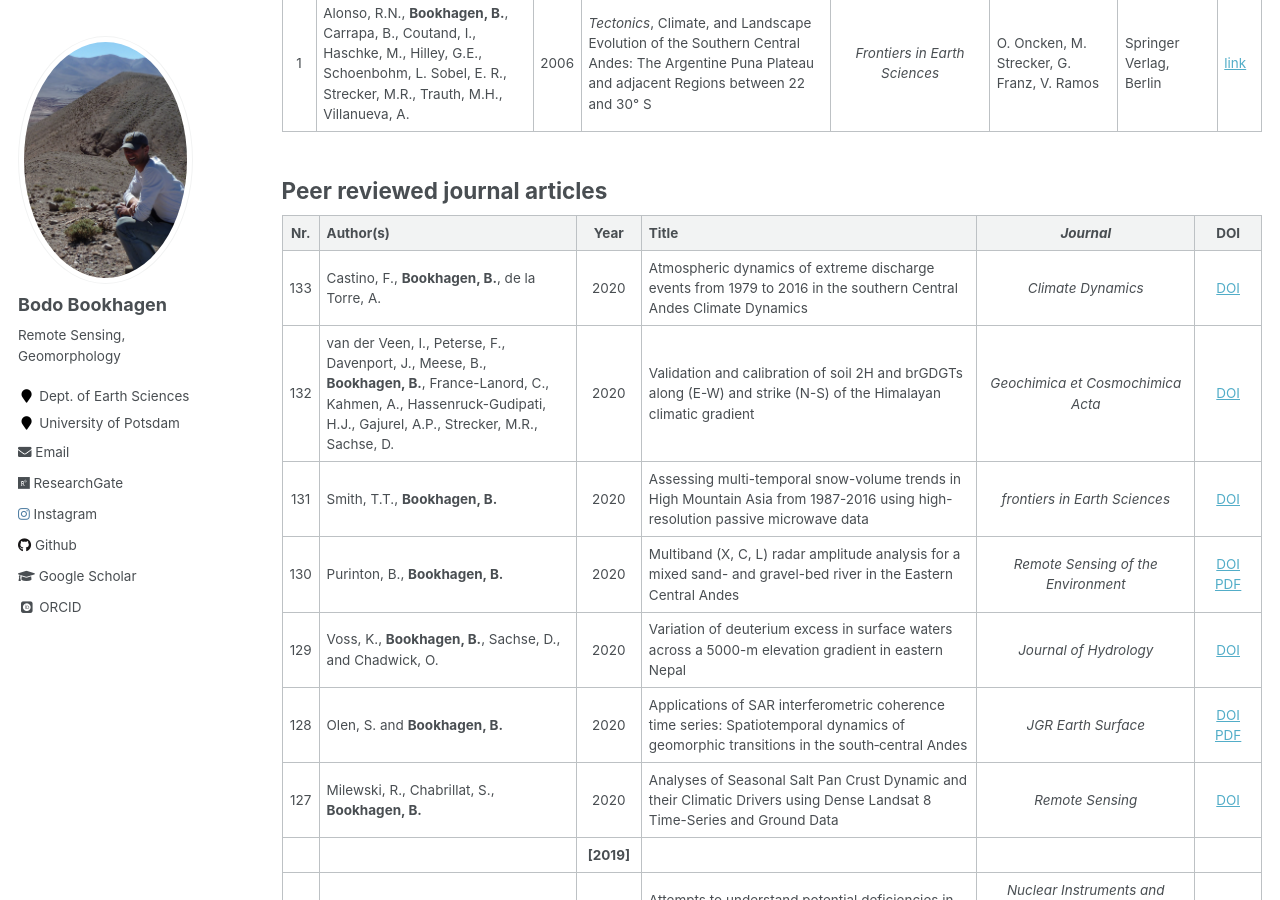
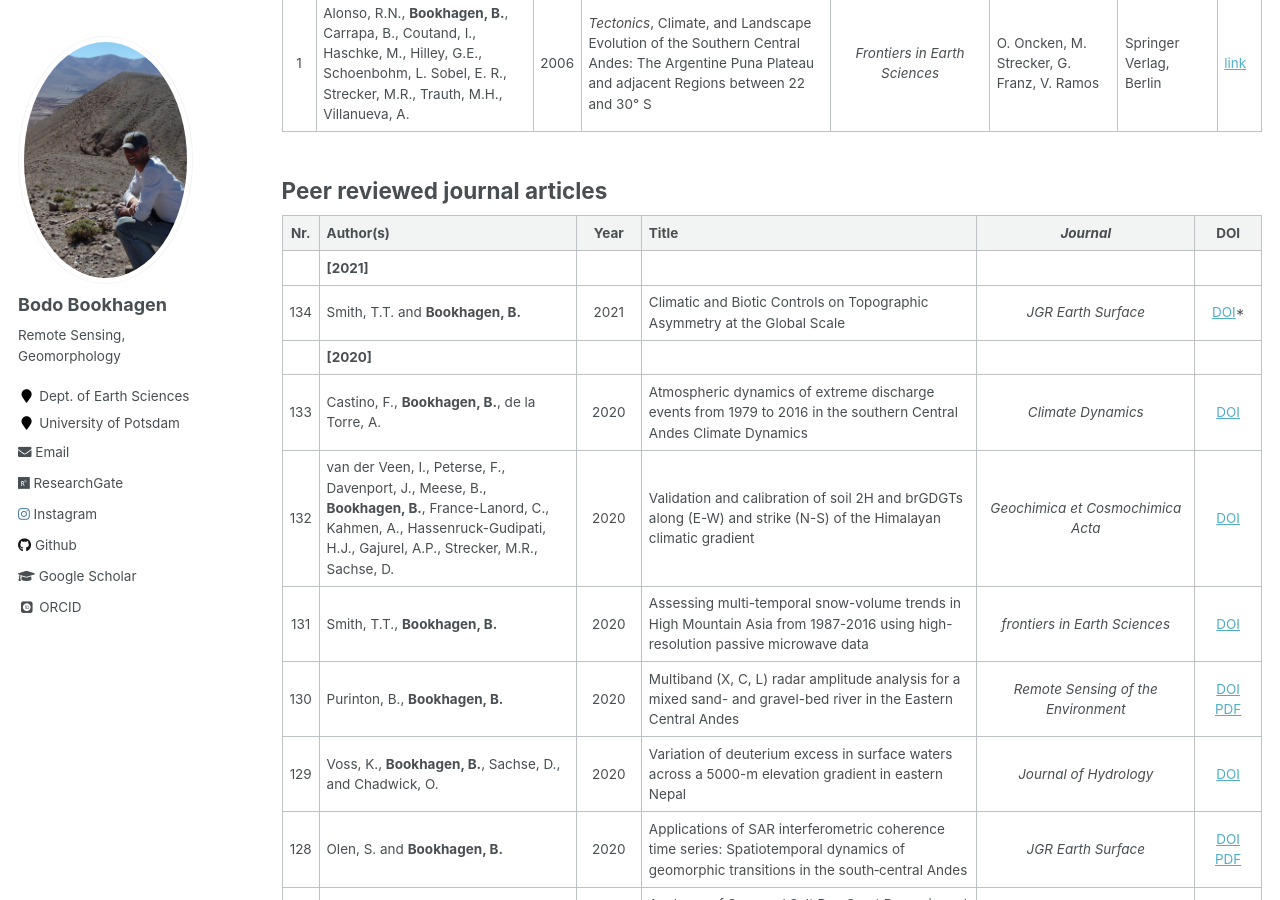
Before and after one commit to BodoBookhagen/BodoBookhagen.github.io, a Jekyll site: the page built from _pages/publications.md, in a window 1280 px wide and 900 px high, scrolled down 1201 px. Built offline with Jekyll 4.4.1, drawn with Linux system fonts in a browser that asks for light colours; some web fonts are replaced.

Commit message:
Jan-08 2021

```diff
--- a/_pages/publications.md
+++ b/_pages/publications.md
@@ -33,6 +33,9 @@ Nr. | Author(s) | Year | Chapter Title |  _Book Title_  | Editors  | Publisher |
 
 Nr.  | Author(s) | Year | Title | _Journal_ | DOI
 :--: | :---------------------------------------------------------------------------------------------------------------------------------------------------------------------------------------- | :-------------: | ----------------------------------------------------------------------------------------------------------------------------------------------------------------------------------------------------------------------------- | :---------------------------------------------------------------------------------------------------------: | :---------------------------------------------------------------------------------------------------------------------------------------------------------------------------------:
+| **[2021]** | | |
+134 | Smith, T.T. and **Bookhagen, B.** | 2021 | Climatic and Biotic Controls on Topographic Asymmetry at the Global Scale | _JGR Earth Surface_ | [DOI](https://doi.org/10.1029/2020JF005692)*
+| **[2020]** | | |
 133  | Castino, F., **Bookhagen, B.**, de la Torre, A. | 2020 | Atmospheric dynamics of extreme discharge events from 1979 to 2016 in the southern Central Andes Climate Dynamics  |  _Climate Dynamics_ | [DOI](https://doi.org/10.1007/s00382-020-05458-1)
 132  | van der Veen, I., Peterse, F., Davenport, J., Meese, B.,  **Bookhagen, B.**, France-Lanord, C., Kahmen, A., Hassenruck-Gudipati, H.J., Gajurel, A.P., Strecker, M.R., Sachse, D. | 2020 | Validation and calibration of soil <delta>2H and brGDGTs along (E-W) and strike (N-S) of the Himalayan climatic gradient | _Geochimica et Cosmochimica Acta_ | [DOI](https://doi.org/10.1016/j.gca.2020.09.014)
 131  | Smith, T.T., **Bookhagen, B.** | 2020 | Assessing multi-temporal snow-volume trends in High Mountain Asia from 1987-2016 using high-resolution passive microwave data | _frontiers in Earth Sciences_ | [DOI](https://doi.org/10.3389/feart.2020.559175)
```
